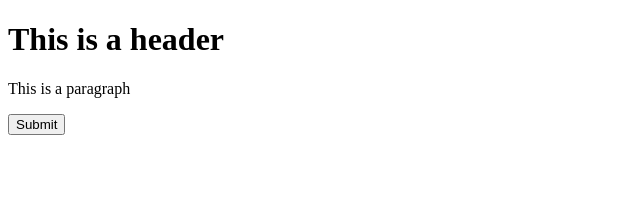
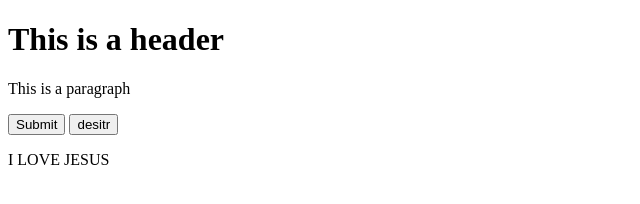
Before and after one commit to Adeiye/git-test, a website: page index.html in a window 1280 px wide. Shown: the whole page, without its empty margins (0-640 px from the left). Drawn offline with Linux system fonts and the light colour scheme.

Commit message:
forth commit

```diff
--- a/index.html
+++ b/index.html
@@ -6,5 +6,7 @@
         <h1>This is a header</h1>
         <p>This is a paragraph</p>
         <button>Submit</button>
+        <button>desitr</button>
+        <p>I LOVE JESUS</p>
     </body>
 </html>
```
Also changed, not shown: package.json (+16 -2 lines), 2 other files.
